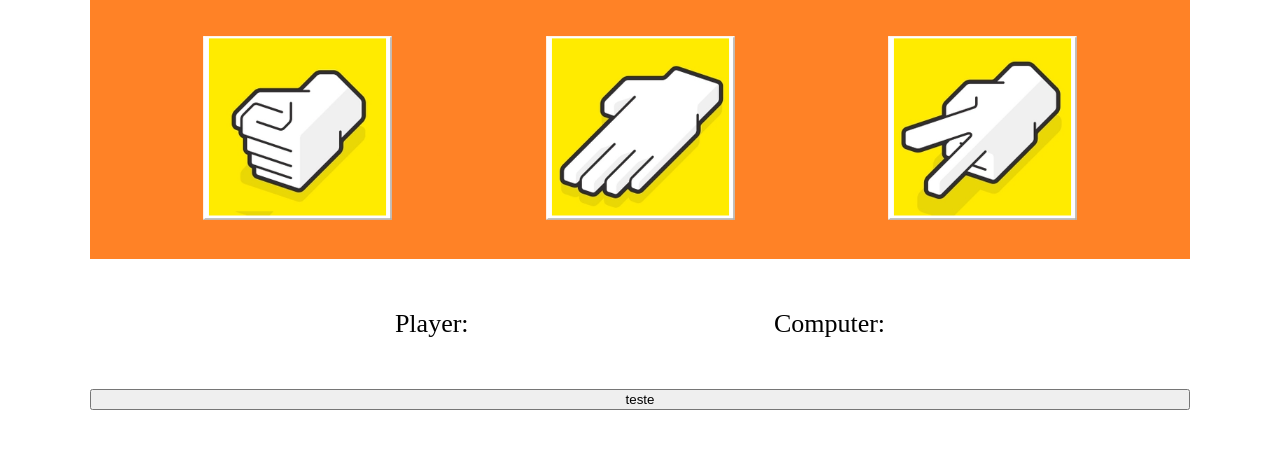
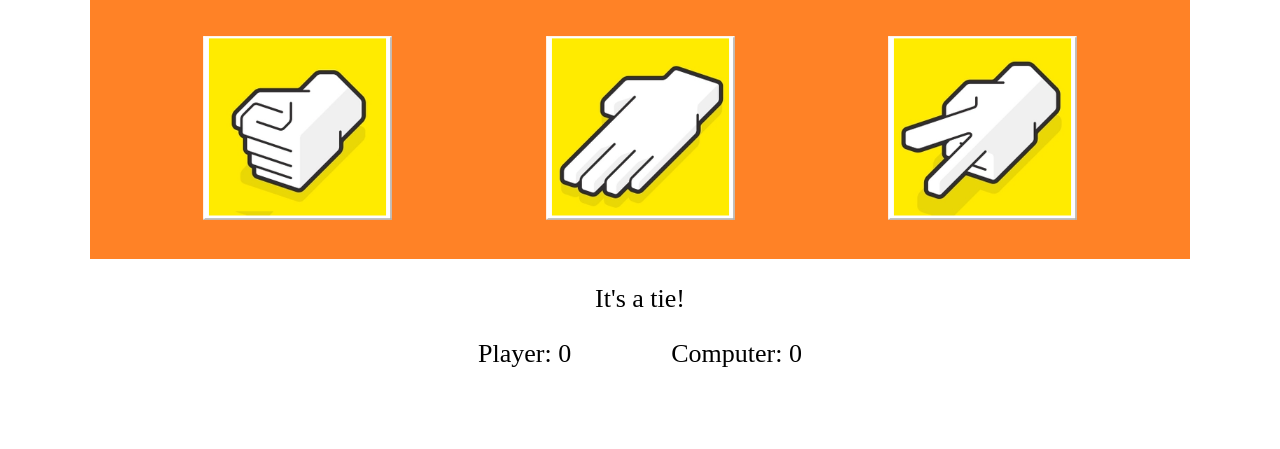
Before and after one commit to Samuel-Brum/Rock-Paper-Scisors, a plain HTML site: page index.html in a window 1280 px wide. Both pictures are taken after a click on the button 297 px from the left and 293 px from the top of the page. Shown: the part 165-614 px from the top of the page. Drawn offline with Linux system fonts and the light colour scheme.

Commit message:
adds text messages and Bo5 feature

```diff
--- a/code.js
+++ b/code.js
@@ -1,11 +1,37 @@
 const buttonPlayerChoice = document.querySelectorAll("button");
+const playerScore = document.querySelector(".playerScore");
+const computerScore = document.querySelector(".computerScore");
+const resultMessage = document.querySelector(".message");
+
+
+let score = [0,0];
+
 
 buttonPlayerChoice.forEach((button) => {
     button.addEventListener("click", () => {
         console.log('player choice is ' + button.id);
-        game(button.id);
+        resultMessage.textContent = game(button.id);
+
+        if (result.slice(0,8) === "You win!") {
+            score[0]++;
+        } else if (result.slice(0,8) === "You lose") {
+            score[1]++;
+        }
+        playerScore.textContent = "Player: " + score[0];
+        computerScore.textContent = "Computer: " + score[1];
+
+        if (score[0] === 5) {
+            resultMessage.textContent = "Congratulations! You won the Bo5 match!";
+            score = [0,0];
+        }
+
+        if (score[1] === 5) {
+            resultMessage.textContent = "What a shame... you lost the Bo5 match...";
+            score = [0,0];
+        }
     });
 });
+
 
 
 
--- a/index.html
+++ b/index.html
@@ -17,14 +17,12 @@
         <button id="scissors" class="option"><img src="./img/scissors.png"></button>
     </div>
     <div class="results">
-        <div class="player_score">
-            Player:
-        </div>
-        <div class="computer_score">
-            Computer:
+        <div class="message"></div>
+        <div class="score">
+            <div class="playerScore"></div>
+            <div class="computerScore"></div>
         </div>
     </div>
-    <input type = "button" onclick = "game()" value = "teste">
     <script src="./code.js"></script>
 </body>
 </html>
--- a/styles.css
+++ b/styles.css
@@ -36,8 +36,15 @@ body {
 
 .results {
     display: flex;
-    justify-content: space-evenly;
-    padding-top: 50px;
-    padding-bottom: 50px;
+    flex-direction: column;
+    align-items: center;
+    padding-top: 25px;
     font-size: 26px;
 }
+
+.score {
+    display: flex;
+    justify-content: space-evenly;
+    gap: 100px;
+    padding-top: 25px;
+}
```
